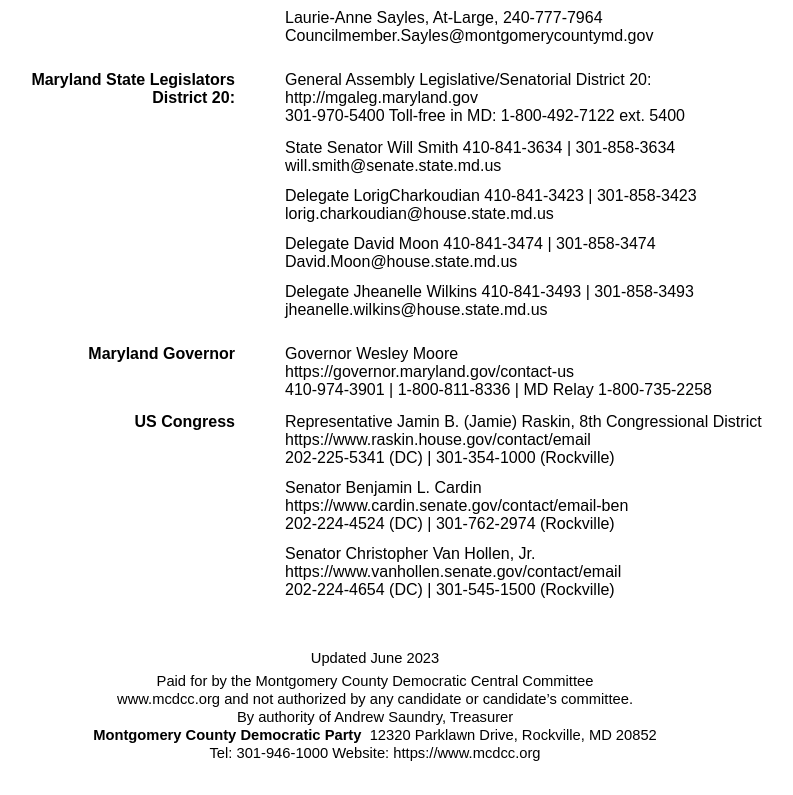
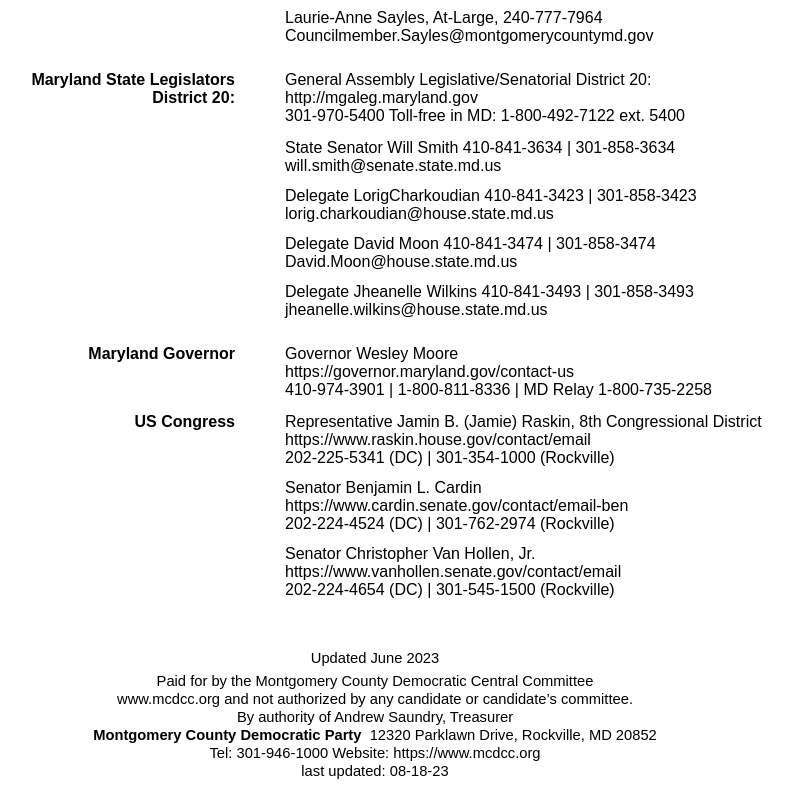
Before and after one commit to alsolecki/03_SoFoCoDems, a plain HTML site: page index.html in a window 1280 px wide. Shown: the part 1552-2347 px from the top of the page, without its empty margins (265-1058 px from the left). Drawn offline with Linux system fonts and the light colour scheme.

Commit message:
move site

```diff
--- a/index.html
+++ b/index.html
@@ -8,7 +8,7 @@
     <link href="css/normalize.css" rel="stylesheet">
     <link href="css/style.css" rel="stylesheet">
 
-    <title>SoFoCoDems</title>
+    <title>SoFoCoDems Flier</title>
 </head>
 <body>
 
@@ -252,7 +252,9 @@
                 <p>By authority of Andrew Saundry, Treasurer</p>
                 <p><strong>Montgomery County Democratic Party</strong> &nbsp; 12320 Parklawn Drive, Rockville, MD 20852</p>
                 <p>Tel: 301-946-1000 Website: https://www.mcdcc.org</p>
+                <p>last updated: 08-18-23</p>
         </div>
+
 
     </div>
 </body>
```
Also changed, not shown: img/KG_tfRC.jpg (deleted).
